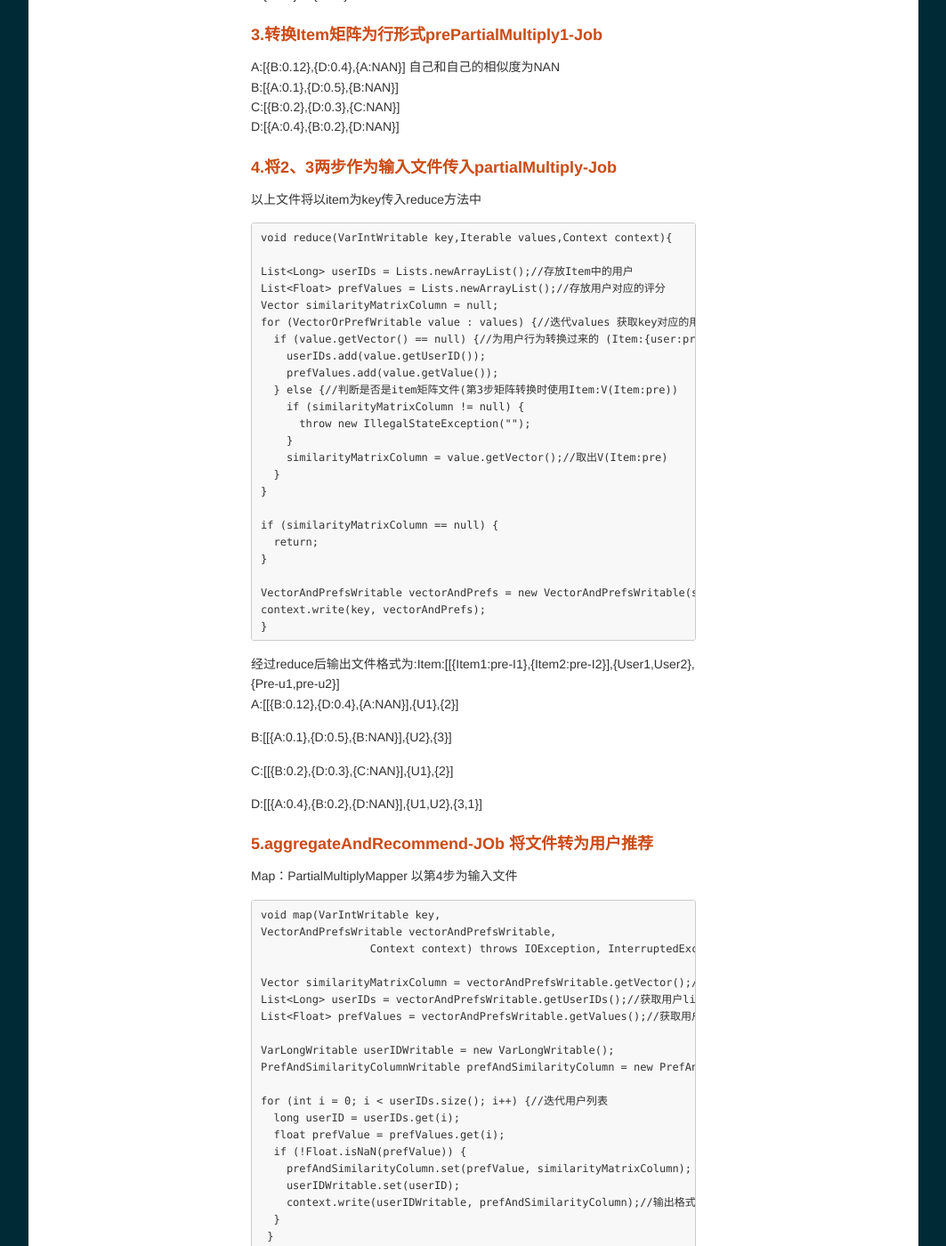
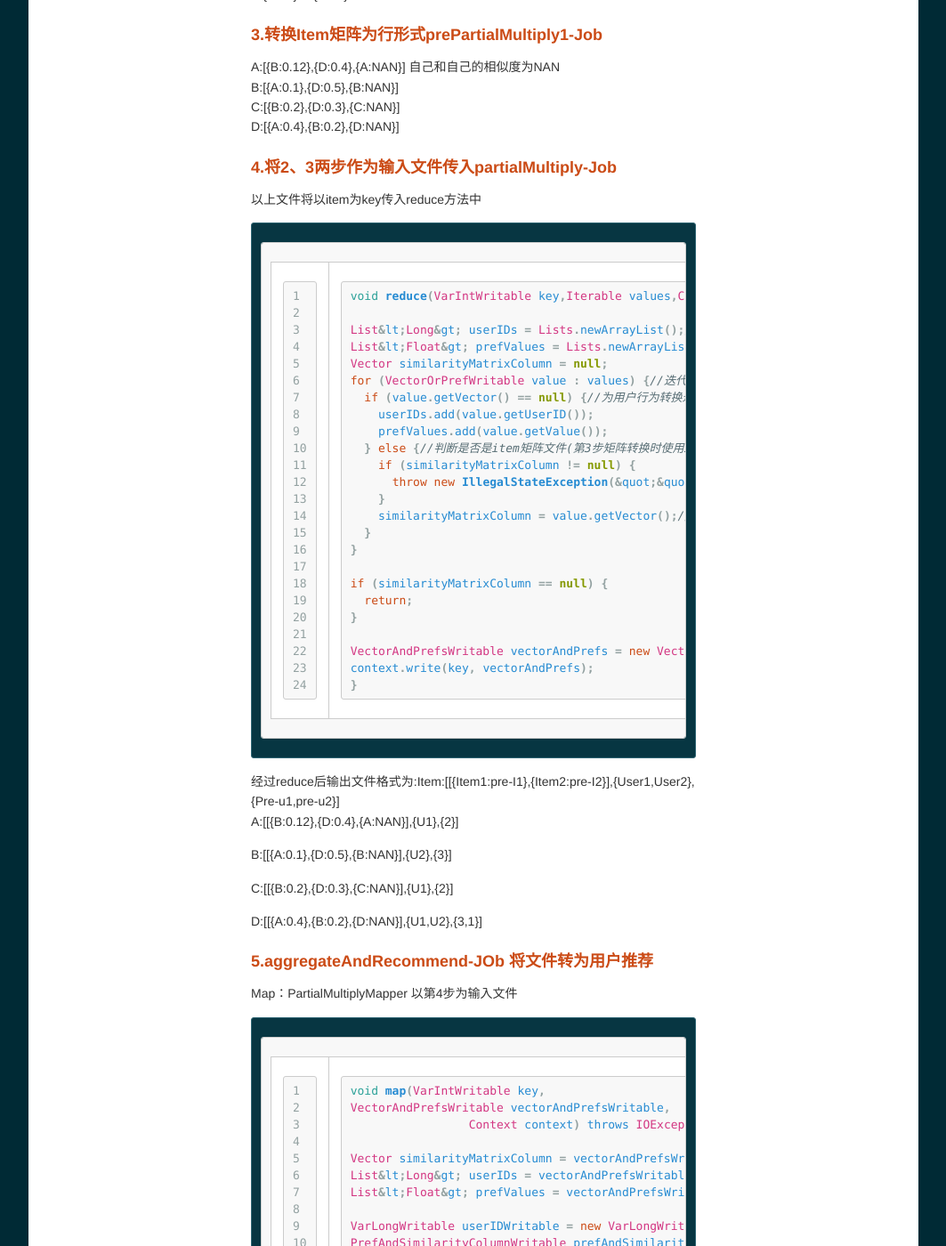
Before and after one commit to xiajunsongfan/resys, a Jekyll site: the page built from work/resys/_posts/2013-08-13-ItemBase_mahout实现.html, in a window 1280 px wide and 1400 px high, scrolled down 832 px. Shown: the whole window at 89% size, without its empty margins (108-1171 px from the left). Built offline with Jekyll 4.4.1, drawn with Linux system fonts in a browser that asks for light colours; nearby versions of some CDN libraries; some of the changed text lies outside the part shown.

Commit message:
代码高亮

```diff
--- a/work/resys/_posts/2013-08-13-ItemBase_mahout实现.html
+++ b/work/resys/_posts/2013-08-13-ItemBase_mahout实现.html
@@ -416,7 +416,8 @@ C:[{B:0.2},{D:0.3},{C:NAN}]</br>
 D:[{A:0.4},{B:0.2},{D:NAN}]</br></p>
 <h3>4.将2、3两步作为输入文件传入partialMultiply-Job</h3>
 <p>以上文件将以item为key传入reduce方法中</p>
-<pre><code>void reduce(VarIntWritable key,Iterable values,Context context){
+{% highlight java linenos  %}
+void reduce(VarIntWritable key,Iterable values,Context context){
 
 List&lt;Long&gt; userIDs = Lists.newArrayList();//存放Item中的用户
 List&lt;Float&gt; prefValues = Lists.newArrayList();//存放用户对应的评分
@@ -440,7 +441,7 @@ if (similarityMatrixColumn == null) {
 VectorAndPrefsWritable vectorAndPrefs = new VectorAndPrefsWritable(similarityMatrixColumn, userIDs, prefValues);
 context.write(key, vectorAndPrefs);
 }
-</code></pre>
+{% endhighlight %}
 <!--break-->
 <p>经过reduce后输出文件格式为:Item:[[{Item1:pre-I1},{Item2:pre-I2}],{User1,User2},{Pre-u1,pre-u2}]</br>
 A:[[{B:0.12},{D:0.4},{A:NAN}],{U1},{2}]</p>
@@ -449,7 +450,8 @@
 <p>D:[[{A:0.4},{B:0.2},{D:NAN}],{U1,U2},{3,1}]</p>
 <h3>5.aggregateAndRecommend-JOb 将文件转为用户推荐</h3>
 <p>Map：PartialMultiplyMapper 以第4步为输入文件</p>
-<pre><code>void map(VarIntWritable key,
+{% highlight java linenos  %}
+void map(VarIntWritable key,
 VectorAndPrefsWritable vectorAndPrefsWritable,
                  Context context) throws IOException, InterruptedException {
 
@@ -470,7 +472,7 @@ for (int i = 0; i &lt; userIDs.size(); i++) {//迭代用户列表
   }
  }
 }
-</code></pre>
+{% endhighlight %}
 
 <p><strong>输出：</strong></p>
 <p>U1:[2,[{B:0.12},{D:0.4},{A:NAN}]]</p>
```
